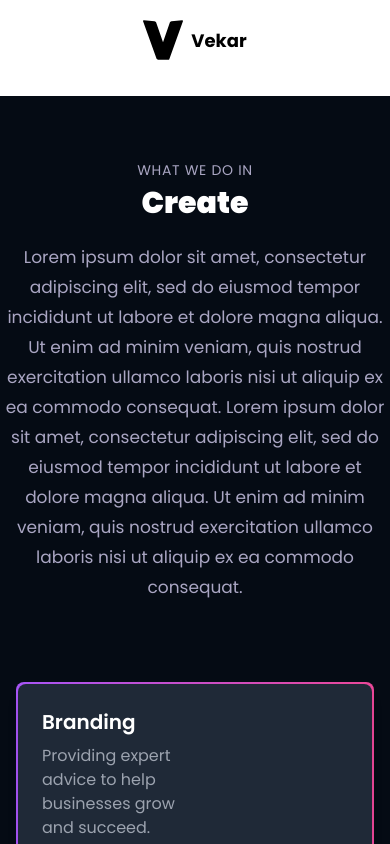
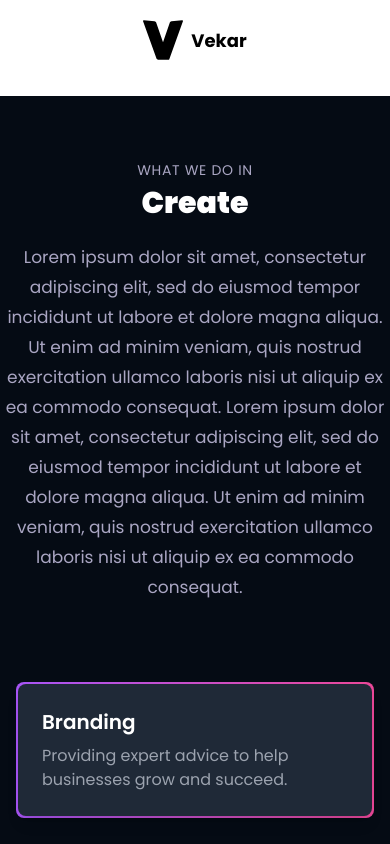
Before and after one commit to stellagadevska/vekar-staging, a React (Vite) app: page /create in a window 390 px wide. Shown: the top 844 px of the page. Built offline with nearby package versions, Linux system fonts and the light colour scheme.

Commit message:
InfoCard responsiveness

```diff
--- a/src/components/InfoCard.jsx
+++ b/src/components/InfoCard.jsx
@@ -17,7 +17,7 @@ const InfoCard = ({
       }`}
     >
       <div
-        className={`bg-gray-800 p-6 rounded-lg shadow-lg flex flex-row transform transition-transform duration-300 ${
+        className={`bg-gray-800 p-6 rounded-lg shadow-lg flex flex-col md:flex-row transform transition-transform duration-300 ${
           isExpanded
             ? "scale-105 shadow-2xl"
             : "hover:scale-105 hover:shadow-xl"
@@ -26,7 +26,7 @@ const InfoCard = ({
       >
         {/* Left Section: Title and description */}
         <div
-          className={`flex flex-col space-y-2 w-1/2 ${
+          className={`flex flex-col space-y-2 md:w-1/2 ${
             isExpanded ? "justify-center items-center" : ""
           }`}
         >
@@ -47,7 +47,7 @@ const InfoCard = ({
         </div>
 
         {/* Right Section: Additional Info */}
-        <div className="flex flex-col items-start space-y-4 w-1/2">
+        <div className="flex flex-col items-start space-y-4 md:w-1/2">
           {isExpanded && (
             <>
               {/* First Info Item */}
```
